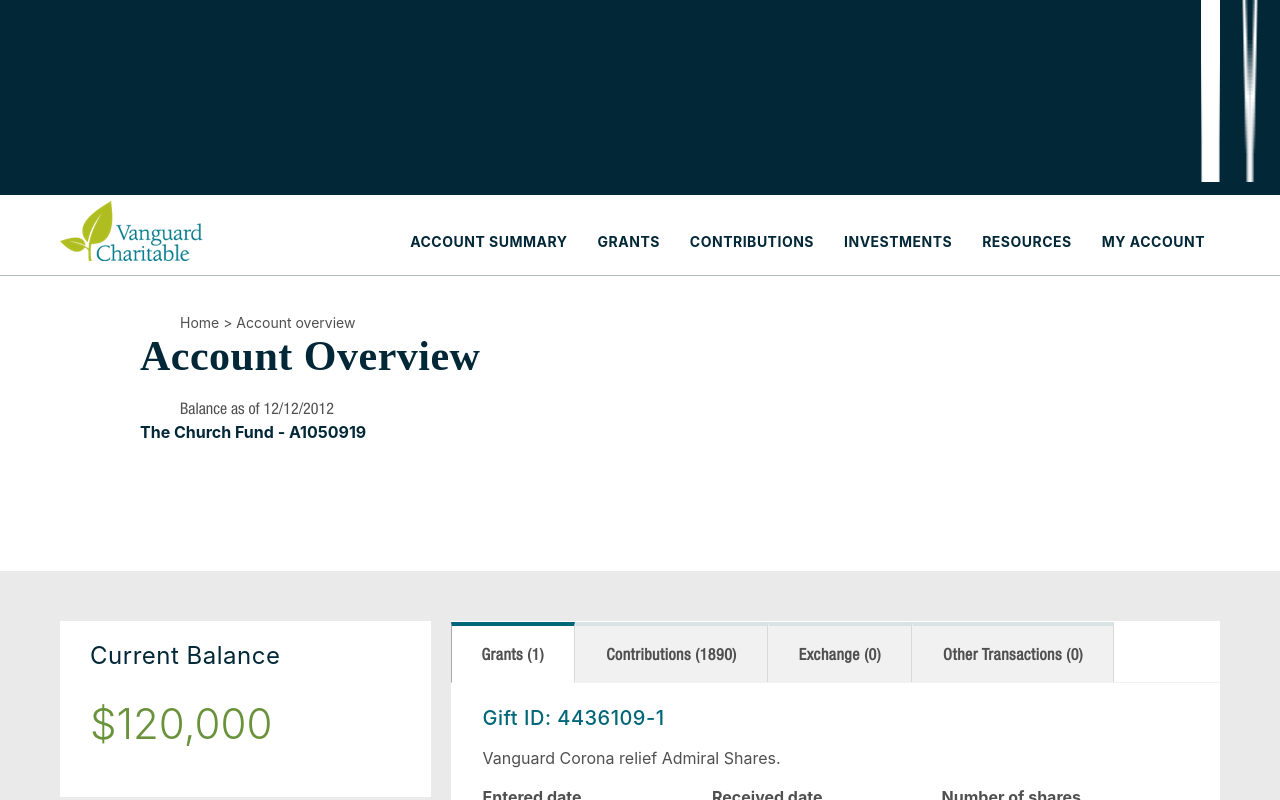
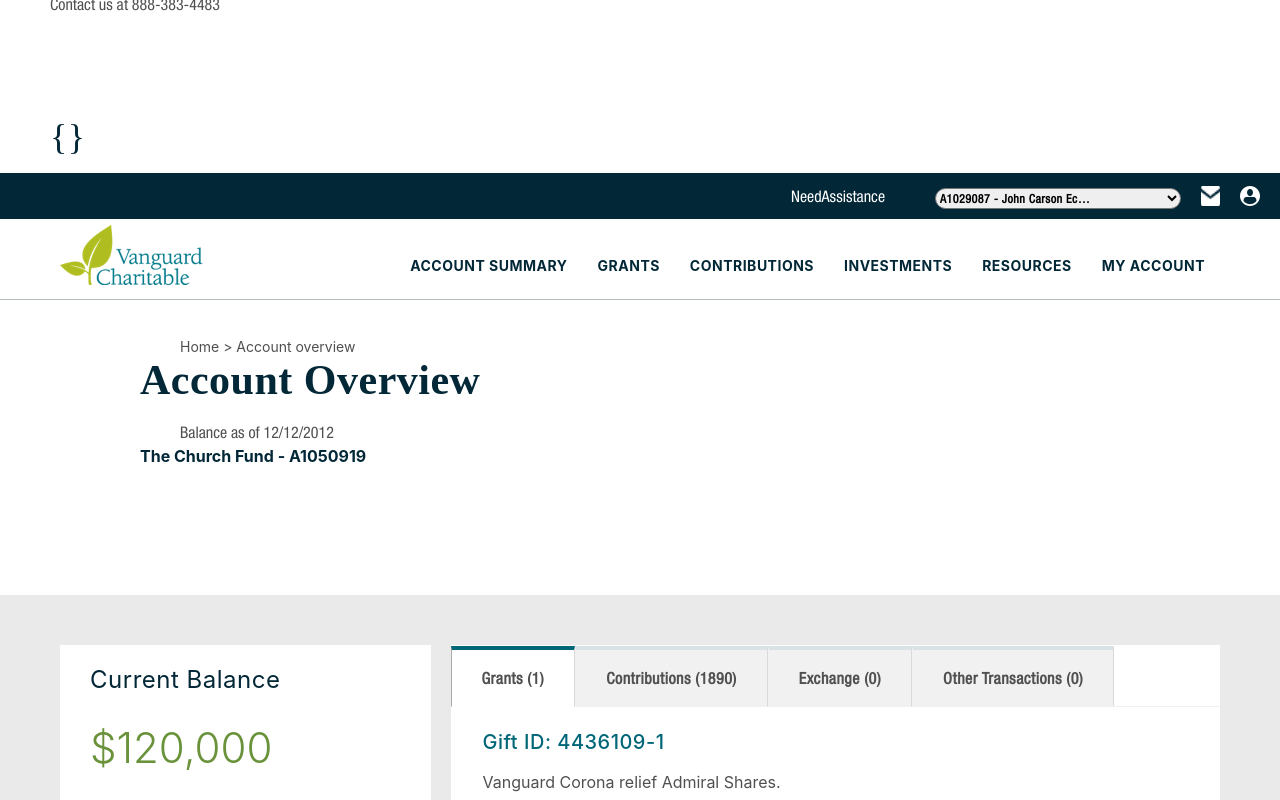
Before and after one commit to princek23/training-01, a React (Create React App) app: page /NeedAssistance in a window 1280 px wide. Shown: the part 994-1794 px from the top of the page. Built offline with nearby package versions, Linux system fonts and the light colour scheme.

Commit message:
added needassistance link on header

```diff
--- a/src/App.js
+++ b/src/App.js
@@ -1,14 +1,25 @@
-import React from 'react';
-import Header from './components/Header/Header';
-import AccountDetails from './components/MainContent/AccountDetails/AccountDetails';
+import React from "react";
+import Header from "./components/Header/Header";
+import AccountDetails from "./components/MainContent/AccountDetails/AccountDetails";
 import AccountOverview from "./components/MainContent/AccountOverview/AccountOverview";
-import './App.css';
+import "./App.css";
+import {BrowserRouter, Route, Switch} from "react-router-dom";
+import NeedAssistance from "./components/NeedAssistance/NeedAssistance";
 
 function App() {
   return (
     <React.Fragment>
-      <Header/>
-      <AccountOverview/>
+      <BrowserRouter>
+        <Switch>
+          <Route
+            path="/NeedAssistance"
+            exact
+            component={NeedAssistance}
+          ></Route>
+        </Switch>
+      </BrowserRouter>
+      <Header />
+      <AccountOverview />
       <AccountDetails />
     </React.Fragment>
   );
--- a/src/components/Header/HeaderBar/HeaderBar.js
+++ b/src/components/Header/HeaderBar/HeaderBar.js
@@ -2,20 +2,15 @@
 import emailIcon from "../../../assets/images/email-icon.png";
 import userIcon from "../../../assets/images/user-icon.png";
 import "./HeaderBar.css";
-import {BrowserRouter, Route, Switch} from "react-router-dom";
-import NeedAssistance from "../../NeedAssistance/NeedAssistance";
-import {Link} from "react-router-dom";
+
+// import {Link} from "react-router-dom";
 
 class Header extends Component {
   render() {
     return (
-        <BrowserRouter>
       <div className="header-backgroud">
-
        <p>
-        <Link to="/NeedAssistance">NeedAssistance</Link>
-        <Switch>
-    <Route path="/NeedAssistance" exact component={NeedAssistance}></Route></Switch>
+       <a href="/NeedAssistance" target="_blank">NeedAssistance</a>
        </p>
         <select name="" id="">
           <option value="A1029087 - John Carson Ec…">
@@ -31,7 +26,6 @@
         <img src={emailIcon} alt="msg-img"></img>
         <img src={userIcon} alt="contact-img"></img>
       </div>
-      </BrowserRouter>
     );
   }
 }
```
